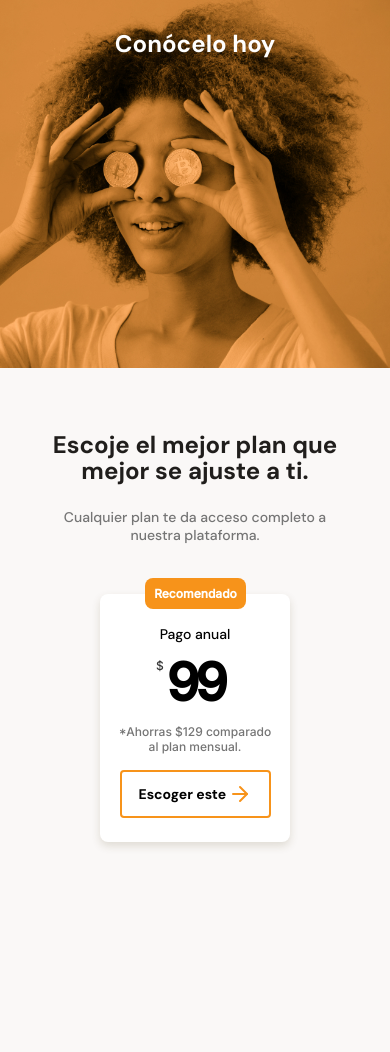
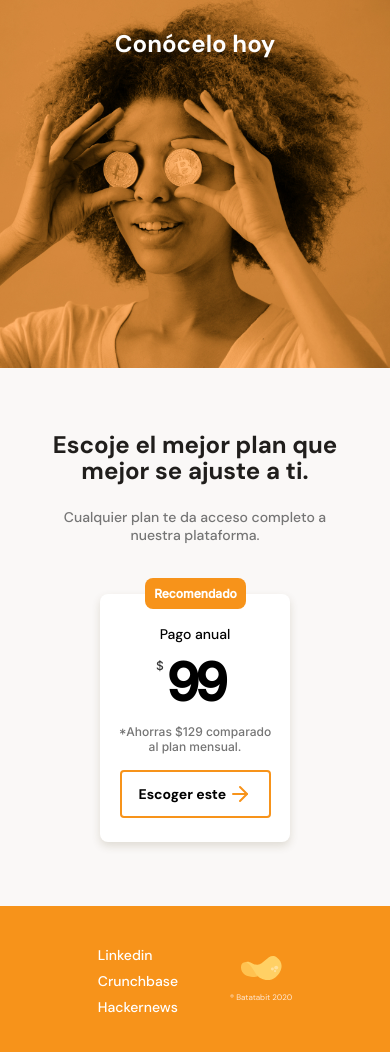
Before and after one commit to Arbey-Do/batatabit, a plain HTML site: page index.html in a window 390 px wide. Shown: the part 2288-3340 px from the top of the page. Before the commit the page ends 3194 px from the top, so only its background shows below. Drawn offline with Linux system fonts and the light colour scheme.

Commit message:
Sección de footer terminada para mobile

```diff
--- a/css/styles.css
+++ b/css/styles.css
@@ -446,3 +446,47 @@ body {
   margin: 0 auto;
   margin-top: 1.6rem;
 }
+
+.footer {
+  display: flex;
+  justify-content: center;
+  gap: 52px;
+  background-color: var(--bitcoin-orange);
+  padding-top: 4rem;
+  padding-bottom: 4rem;
+}
+
+.social-links {
+  display: flex;
+  flex-direction: column;
+  justify-content: center;
+  gap: 8px;
+}
+
+.social-links a {
+  text-decoration: none;
+  color: var(--just-white);
+  font-weight: 500;
+}
+
+.rights {
+  display: flex;
+  flex-direction: column;
+  align-items: center;
+  justify-content: center;
+  gap: 0.8rem;
+}
+
+.rights a {
+
+}
+
+.rights img {
+  width: 41px;
+  height: 24px;
+}
+
+.rights p {
+  font-size: 8px;
+  color: var(--soft-orange);
+}
--- a/index.html
+++ b/index.html
@@ -121,6 +121,16 @@
       </div>
     </section>
   </main>
-  <footer></footer>
+  <footer class="footer">
+    <div class="social-links">
+      <a href="#">Linkedin</a>
+      <a href="#">Crunchbase</a>
+      <a href="#">Hackernews</a>
+    </div>
+    <div class="rights">
+      <img src="./assets/icons/batata-right.svg" alt="Batata image">
+      <p>® Batatabit 2020</p>
+    </div>
+  </footer>
 </body>
 </html>
```
